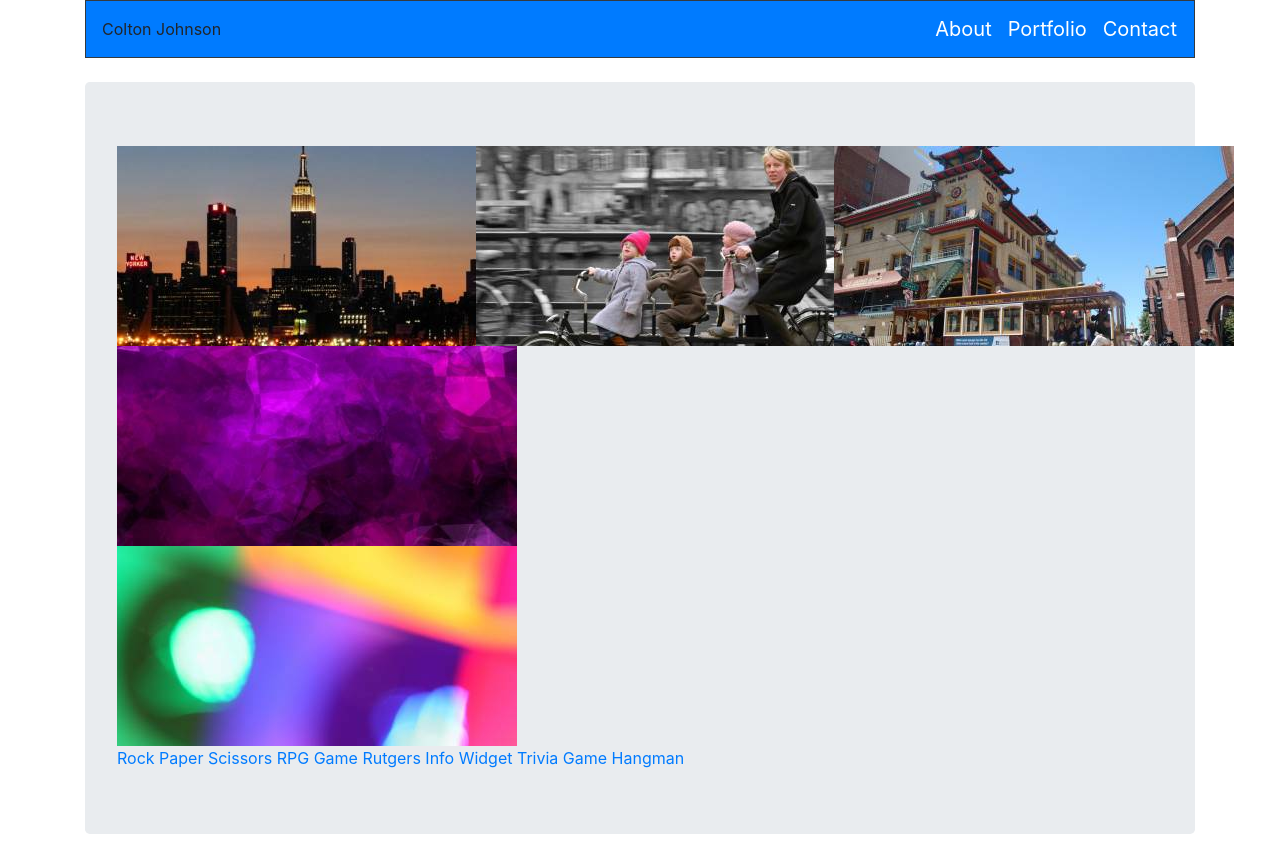
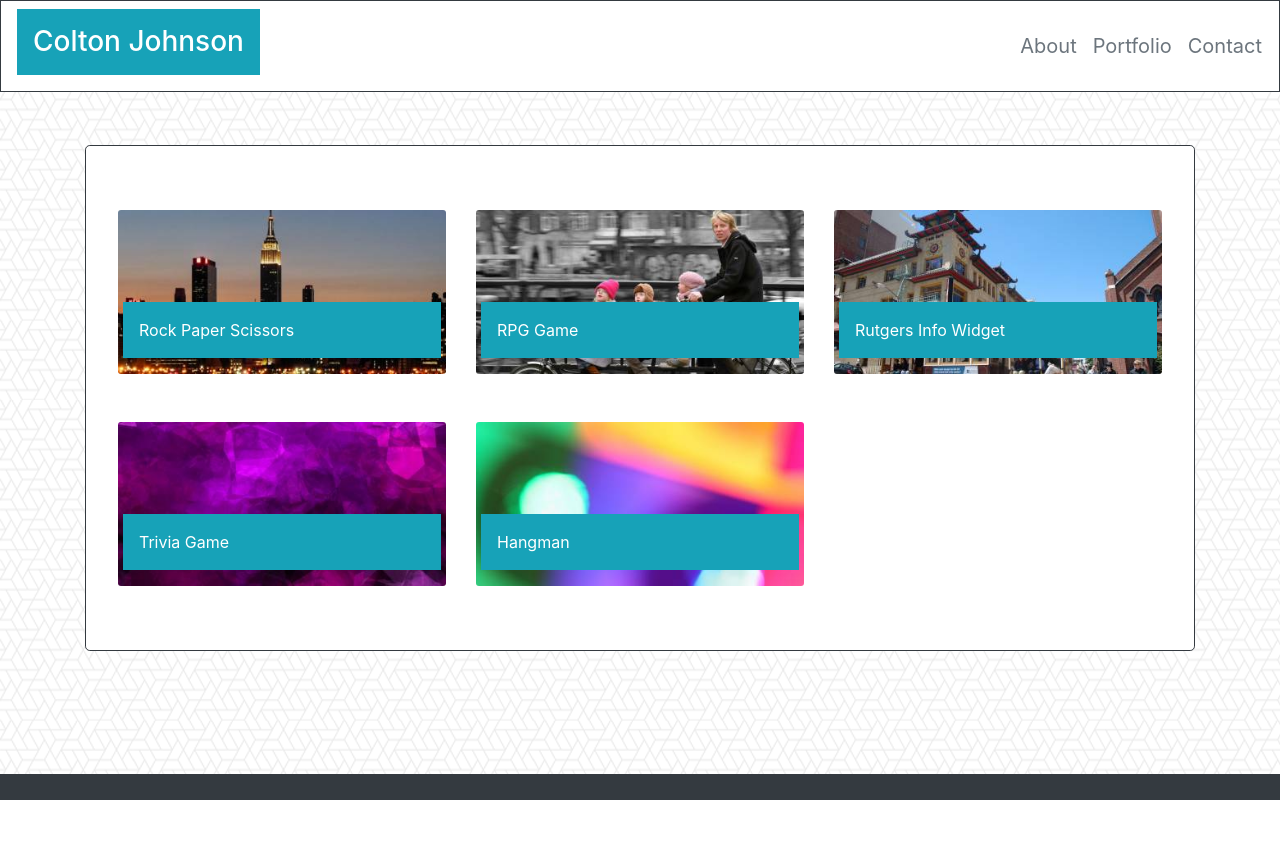
Before and after one commit to colt45n2zzs/Bootstrap-Portfolio, a plain HTML site: page portfolio.html in a window 1280 px wide. After the commit the page ends 800 px from the top, so only its background shows below. Drawn offline with nearby package versions, Linux system fonts and the light colour scheme.

Commit message:
update 091118-1834

```diff
--- a/portfolio.html
+++ b/portfolio.html
@@ -3,50 +3,92 @@
 <head>
     <meta charset="utf-8" />
     <meta name="viewport" content="width=device-width, initial-scale=1, shrink-to-fit=no">
-    <title>Basic Portfolio</title>
-    <link rel="stylesheet" type="text/css" href="css/reset.css" />
+    <title>Bootstrap Portfolio</title>
     <link rel="stylesheet" href="https://stackpath.bootstrapcdn.com/bootstrap/4.1.3/css/bootstrap.min.css" integrity="sha384-MCw98/SFnGE8fJT3GXwEOngsV7Zt27NXFoaoApmYm81iuXoPkFOJwJ8ERdknLPMO" crossorigin="anonymous">
+    <link rel="stylesheet" href="css/style.css"/>
 </head>
 <body class="container">
     <div class="row">
         <div class="col-md-12 col-sm-12 col-xs-12">
-        <nav class="navbar sticky-top navbar-dark bg-primary navbar-toggler-left border border-dark">
-            <div>Colton Johnson</div>
+        <nav class="navbar fixed-top navbar-dark bg-white navbar-toggler-left border border-dark text-muted">
+            <div class="h3 p-3 mb-2 bg-info text-white">Colton Johnson</div>
             <div class="row">
                 <div class="col-xs-4.5"></div>
                 <div class="col-xs-4.5"></div>
                 <div class="col-xs-3">
-                <a class="navbar-brand float-sm-left" href="index.html">About</a>
-                <a class="navbar-brand float-sm-left" href="portfolio.html">Portfolio</a>
-                <a class="navbar-brand float-sm-left" href="contact.html">Contact</a>
+                    <a class="navbar-brand float-sm-left text-muted" href="index.html">About</a>
+                    <a class="navbar-brand float-sm-left text-muted" href="portfolio.html">Portfolio</a>
+                    <a class="navbar-brand float-sm-left text-muted" href="contact.html">Contact</a>
                 </div>
             </div>
         </nav>
         </div>
     </div>
     <br>
-    <div class="jumbotron">
-            <div class="row">
-                <div class="col-4">
-                        <img src="images/lorem1.jpg" alt="ph1">
+    <br>
+    <br>
+    <br>
+    <br>
+    <br>
+    <div class="jumbotron border border-dark bg-white">
+        <div class="row">
+            <div class="col-md-4">
+                <img class="img-fluid card-img" src="images/lorem1.jpg" alt="ph1">
+                <div class="card-img-overlay">
+                    <br>
+                    <br>
+                    <br>
+                    <a class="p-3 mb-2 bg-info text-white card-text d-flex align-items-baseline" href="">Rock Paper Scissors</a>
                 </div>
-                <div class="col-4"><img src="images/lorem2.jpg" alt="ph2"></div>
-                <div class="col-4"><img src="images/lorem3.jpg" alt="ph3"></div>
             </div>
-
-        <div id="ph4">
-            <img src="images/lorem4.jpg" alt="ph4">
+            <div class="col-md-4">
+                <img class= "img-fluid card-img" src="images/lorem2.jpg" alt="ph2">
+                <div class="card-img-overlay">
+                    <br>
+                    <br>
+                    <br>
+                    <a class="p-3 mb-2 bg-info text-white card-text d-flex align-items-baseline" href="">RPG Game</a>
+                </div>
+            </div>
+            <div class="col-md-4">
+                <img class= "img-fluid card-img" src="images/lorem3.jpg" alt="ph3">
+                <div class="card-img-overlay">
+                    <br>
+                    <br>
+                    <br>
+                    <a class="p-3 mb-2 bg-info text-white card-text d-flex align-items-baseline" href="">Rutgers Info Widget</a>
+                </div>
+            </div>
         </div>
-        <div id="ph5">
-            <img src="images/lorem5.jpg" alt="ph5">
+        <br>
+        <br>
+        <div class="row">
+            <div class="col-md-4">
+                <img class="img-fluid card-img" src="images/lorem4.jpg" alt="ph4">
+                <div class="card-img-overlay">
+                    <br>
+                    <br>
+                    <br>
+                    <a class="p-3 mb-2 bg-info text-white card-text d-flex align-items-baseline text-md-center" href="">Trivia Game</a>
+                </div>
+            </div>
+            <div class="col-md-4">
+                <img class= "img-fluid card-img" src="images/lorem5.jpg" alt="ph5">
+                <div class="card-img-overlay">
+                    <br>
+                    <br>
+                    <br>
+                    <a class="p-3 mb-2 bg-info text-white card-text d-flex align-items-baseline" href="">Hangman</a>
+                </div>
+            </div>
+            <div class="col-md-4 ">
+            </div>
         </div>
-        <a id="th1" href="">Rock Paper Scissors</a>
-        <a id="th2" href="">RPG Game</a>
-        <a id="th3" href="">Rutgers Info Widget</a>
-        <a id="th4" href="">Trivia Game</a>
-        <a id="th5" href="">Hangman</a>
-    </section>
-    <footer class="footer">
-    </footer>
+    </div>
+    <div class="row">
+        <nav class="navbar fixed-bottom navbar-dark bg-dark">
+            <a class="navbar-brand" href="#!"></a>
+        </nav>
+    </div>
 </body>
 </html>
```
Also changed, not shown: contact.html (+27 -23 lines), index.html (+29 -16 lines).
